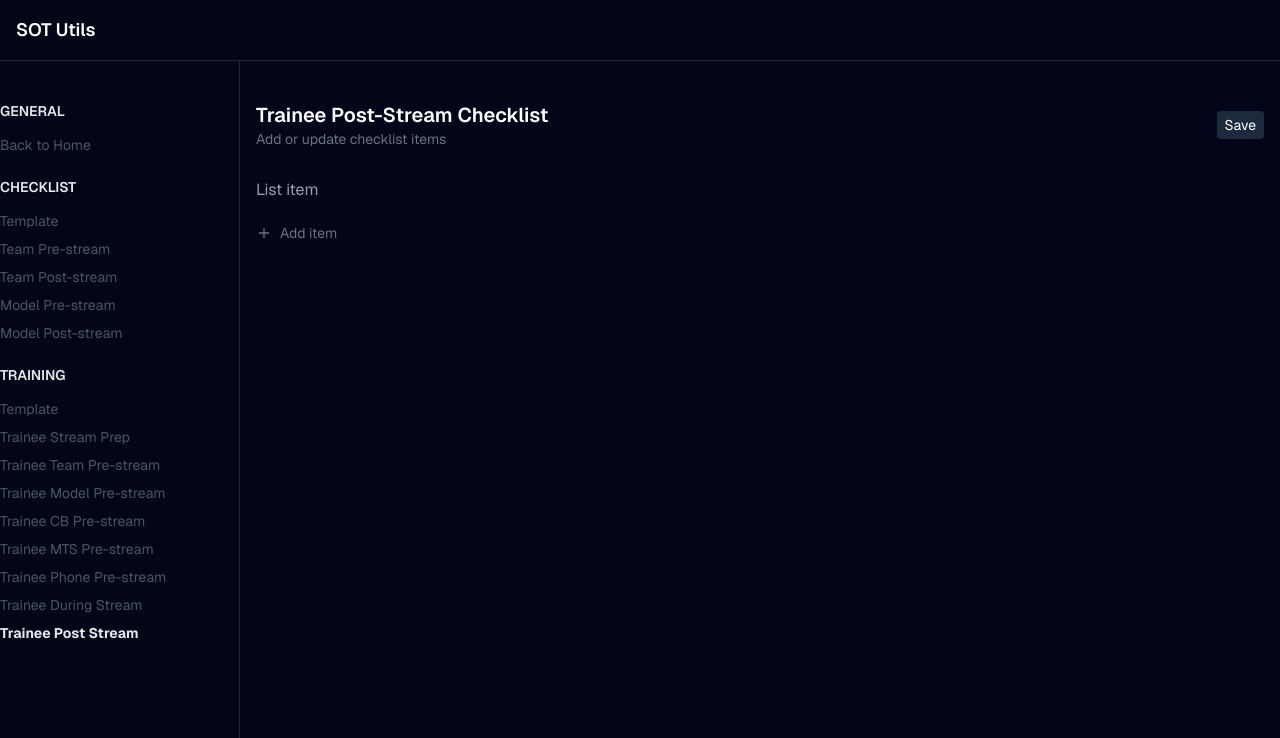
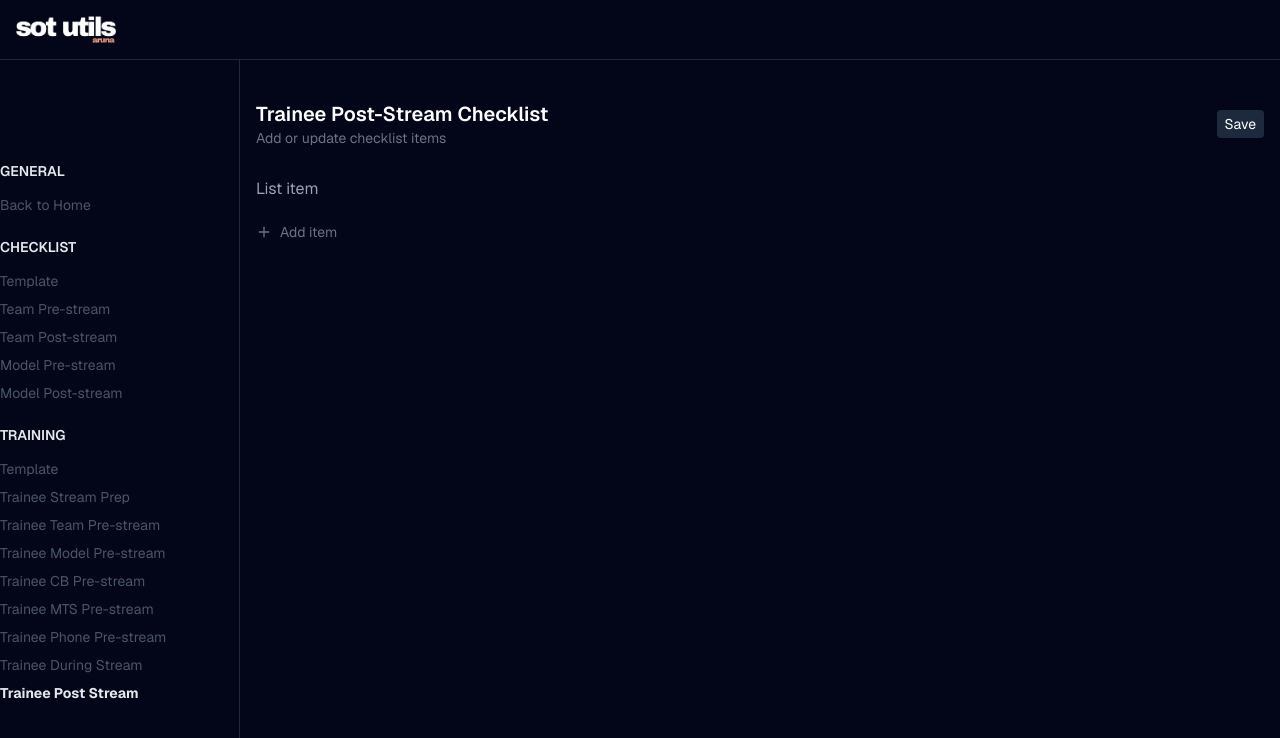
Before and after one commit to olecaloco/sot-utils, a Next.js app: page /portal/trainee/post-stream in a window 1280 px wide. Shown: the top 738 px of the page. Built offline with nearby package versions, Linux system fonts and the light colour scheme; no server answers; the database is empty.

Commit message:
Added brand logo and fixed scrolling in portal

```diff
--- a/app/(private)/portal/layout.tsx
+++ b/app/(private)/portal/layout.tsx
@@ -7,11 +7,11 @@ export default function PortalLayout({
     return (
         <div className="flex h-full flex-col">
             <PortalHeader />
-            <div className="flex flex-1 container mx-auto">
+            <div className="flex flex-1 container mx-auto overflow-hidden">
                 <aside className="pt-10 border-r border-gray-800 w-60 shrink-0">
                     <PortalNavigation />
                 </aside>
-                <main className="flex-1">{children}</main>
+                <main className="flex-1 overflow-hidden">{children}</main>
             </div>
         </div>
     );
--- a/app/page.tsx
+++ b/app/page.tsx
@@ -7,11 +7,18 @@ import {
 } from "lucide-react";
 import Link from "next/link";
 import { UtilCard } from "@/components/common/UtilCard";
+import Image from "next/image";
 
 export default function Home() {
     return (
         <div className="px-4 pt-10 md:pt-0 h-full flex flex-col items-center md:justify-center gap-6">
-            <h1 className="text-4xl font-bold text-white">SOT Utils</h1>
+            <Image
+                className="w-full max-w-75"
+                src="/logo.png"
+                alt="SOT Utils"
+                width={1967}
+                height={534}
+            />
 
             <div className="flex flex-col md:flex-row gap-3">
                 <UtilCard
--- a/components/portal/Header.tsx
+++ b/components/portal/Header.tsx
@@ -1,4 +1,5 @@
 import { Show, UserButton } from "@clerk/nextjs";
+import Image from "next/image";
 import Link from "next/link";
 
 export const PortalHeader = () => {
@@ -6,7 +7,13 @@ export const PortalHeader = () => {
         <header className="sticky top-0 z-10 flex text-white p-4 bg-slate-950 border-b border-gray-800">
             <div className="container flex items-center justify-between mx-auto">
                 <Link href="/">
-                    <h1 className="text-lg font-semibold">SOT Utils</h1>
+                    <Image
+                        className="w-full max-w-25"
+                        src="/logo.png"
+                        alt="SOT Utils"
+                        width={1967}
+                        height={534}
+                    />
                 </Link>
                 <Show when="signed-in">
                     <UserButton />
--- a/components/portal/checklist/UpsertForm.tsx
+++ b/components/portal/checklist/UpsertForm.tsx
@@ -142,7 +142,7 @@ export default function UpsertForm(props: UpsertFormProps) {
     };
 
     return (
-        <div className="flex flex-col h-full">
+        <div className="flex flex-col h-full overflow-y-auto">
             <form id="checklist-form" onSubmit={handleSubmit}>
                 {loading && <p className="text-gray-500">Loading...</p>}
 
@@ -150,7 +150,7 @@ export default function UpsertForm(props: UpsertFormProps) {
                     items.map((item, index) => (
                         <div
                             key={index}
-                            className="group flex items-center py-1 border-y border-transparent hover:border-gray-800 focus-within:border-gray-800 transition"
+                            className="pr-5 group flex items-center py-1 border-y border-transparent hover:border-gray-800 focus-within:border-gray-800 transition"
                         >
                             <input
                                 ref={setInputRef(index)}
```
Also changed, not shown: public/logo.png (added), public/logo.svg (added).
